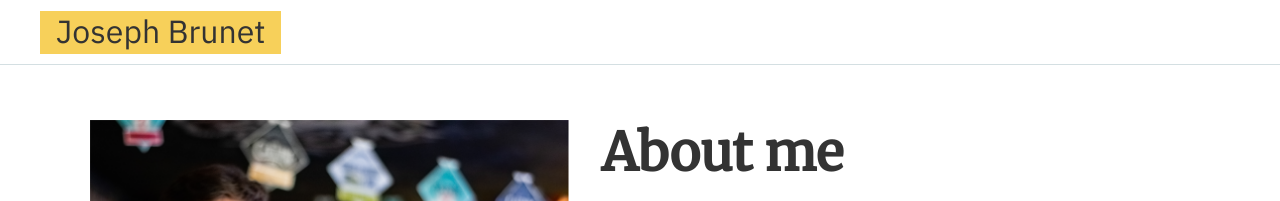
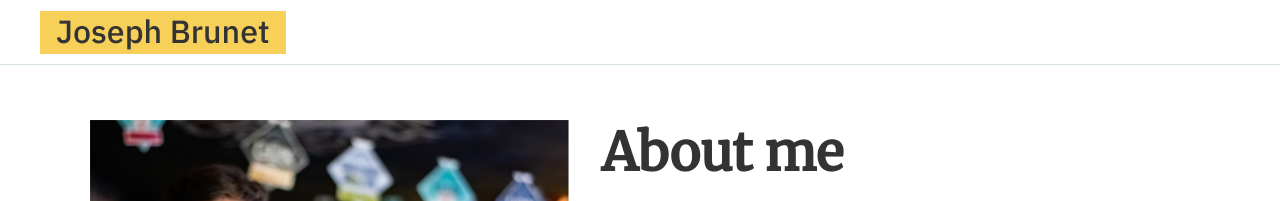
Before and after one commit to JosephBrunet/JosephBrunet.github.io, a Jekyll site: the page built from index.html, in a window 1280 px wide. Shown: the top 201 px of the page. Built offline with Jekyll 4.4.1, drawn with Linux system fonts in a browser that asks for light colours; nearby versions of some CDN libraries; some web fonts are replaced.

Commit message:
animation clearing

```diff
--- a/_sass/header.scss
+++ b/_sass/header.scss
@@ -70,8 +70,8 @@
 	position: relative;
 	height: 100%;
 	font-family: 'IBM Plex Sans Arabic', sans-serif;
-	font-size: 1.75rem;
-	font-weight: 400;
+	font-size: 2rem;
+	font-weight: 500;
 	text-align: center;
 	display: flex;
 	align-items: center;
--- a/assets/js/my.js
+++ b/assets/js/my.js
@@ -29,7 +29,7 @@
       document.getElementById("header-content").style.cssText = 'align-items: center;  height: 30px';//padding: 0;// margin:0';
       document.getElementById("header_left-content").style.height = "30px";
       document.getElementById("logo").style.cssText = "padding-left: 40rem; margin-left: -39rem;";
-      document.getElementById("logo-text").style.fontSize = "1.75rem";
+      document.getElementById("logo-text").style.fontSize = "2rem";
       //document.getElementById("logo-img2").style.cssText = "height: 45%; position: absolute; bottom: 2px; right:31px;";
       //document.getElementById("logo-img3").style.cssText = "height: 35%; position: absolute; bottom: 17px; right:34px;";
     } else {
--- a/index.html
+++ b/index.html
@@ -61,7 +61,7 @@
   -->
     <h1>
       Research
-      <i id="research_icon" class="fa fa-flask fa-fw anim_bubble">
+      <i id="research_icon" class="fa fa-flask fa-fw">
       <span></span>
       <span></span>
       <span></span>
@@ -82,7 +82,7 @@
 
 <section id="publication">
   <div class="">
-    <h1>Publications <img id="book_icon"  src="assets/images/icons/book-gif.gif" alt="Icon research publication"></h1>
+    <h1>Publications <img id="book_icon"  src="assets/images/icons/book-1.png" alt="Icon research publication"></h1>
     <div class="publi-content">
       <p class="archive_text">You can also find my scientific publications on <a href="https://scholar.google.com/citations?user=7T_yo4UAAAAJ&hl=en&oi=sra" target="\_blank">my Google Scholar profile</a>.</p>
 
```
